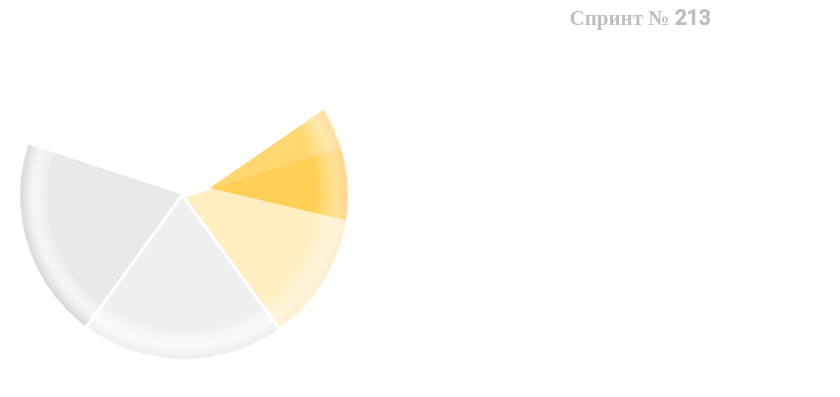
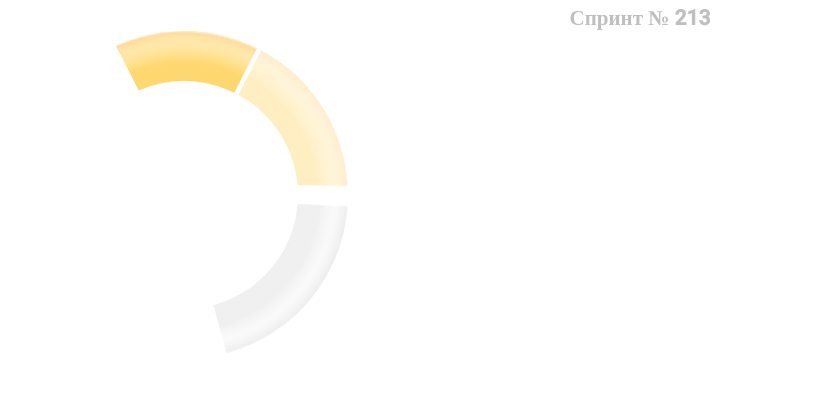
Before and after one commit to artemiyo/shri-task-1, a website: page src/index.html in a window 1280 px wide. Shown: the part 71-468 px from the top of the page, without its empty margins (0-840 px from the left). Drawn offline with Linux system fonts and the light colour scheme; files that its build step writes are made by us from their sources; files whose address does not match are found by name.

Commit message:
fix: change diagram styles

```diff
--- a/src/index.html
+++ b/src/index.html
@@ -26,10 +26,10 @@
           <div class="diagram__donut__slice-outer diagram__donut__slice-outer--third">
             <div class="diagram__donut__slice-inner diagram__donut__slice-inner--third"></div>
           </div>
-          <div class="diagram__donut__slice-outer diagram__donut__slice-outer--fourth">
+          <!-- <div class="diagram__donut__slice-outer diagram__donut__slice-outer--fourth">
             <div class="diagram__donut__slice-inner diagram__donut__slice-inner--fourth"></div>
-          </div>
-          <!-- <div class="diagram__donut__slice-center"></div> -->
+          </div> -->
+          <div class="diagram__donut__slice-center"></div>
         </div>
       </div>
     </div>
--- a/src/scss/alias/diagram.scss
+++ b/src/scss/alias/diagram.scss
@@ -3,6 +3,7 @@
     height: 328px;
     width: 328px;
     position: relative;
+    background: conic-gradient(red green blue);
 
     &__slice {
       &-outer {
@@ -15,20 +16,21 @@
         clip: rect(0px, 328px, 328px, 167px);
 
         &--first {
-          transform: rotate(-45deg);
-          clip-path: polygon(100% 62%, 57% 54%, 83% 96%);
+          transform: rotate(269deg);
+          clip-path: polygon(100% 28%, 55% 50%, 32% 40%, 100% 76%, 100% 0);
         }
 
         &--second {
-          transform: rotate(72deg);
+          transform: rotate(27deg);
+          clip-path: polygon(46% -3%, 30% 56%, 99% 22%, 100% 0);
         }
 
         &--third {
-          transform: rotate(144deg);
+          transform: rotate(93deg);
         }
 
         &--fourth {
-          transform: rotate(216deg);
+          transform: rotate(267deg);
         }
       }
 
@@ -47,6 +49,7 @@
               rgba(255, 239, 153, 0.32) 100%);
           box-shadow: inset -1px 1px 1px rgba(255, 255, 255, 0.5),
             inset 0px 0px 20px rgba(255, 176, 57, 0.9);
+          // clip: rect(0px, 164px, 164px, 0px);
         }
 
         &--second {
@@ -55,7 +58,7 @@
               rgba(255, 239, 153, 0.12) 100%);
           box-shadow: inset -1px 1px 1px rgba(255, 255, 255, 0.5),
             inset 0px 0px 20px rgba(255, 176, 57, 0.4);
-          clip: rect(0px, 164px, 164px, 0px);
+          clip: rect(0, 140px, 130px, 0);
         }
 
         &--third {
@@ -84,8 +87,8 @@
         left: 50%;
         transform: translate(-50%, -50%);
         background: #fff;
-        width: 246px;
-        height: 246px;
+        width: 228px;
+        height: 228px;
         display: block;
         clip: auto;
       }
```
Also changed, not shown: build/index.html, build/stories.css.
